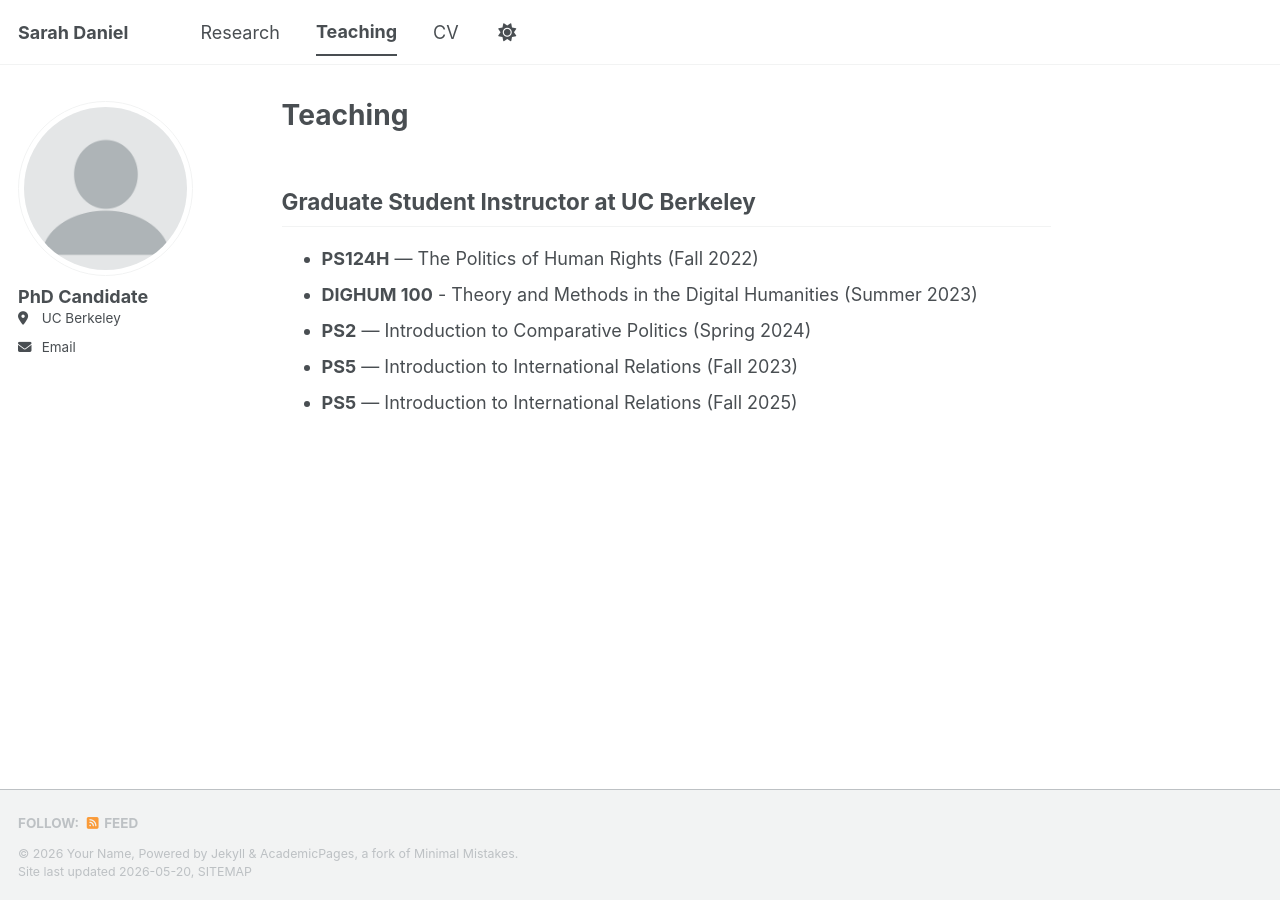
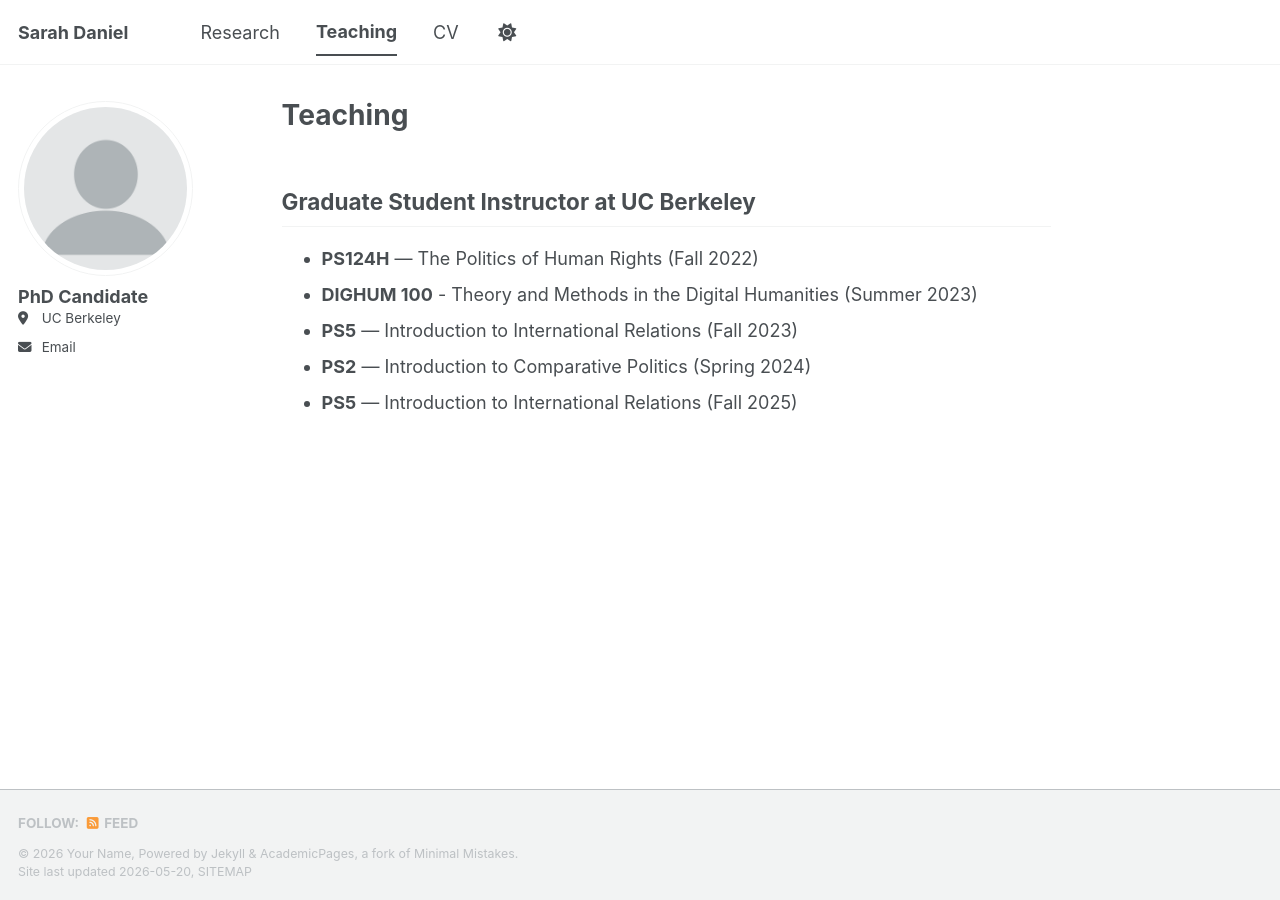
Before and after one commit to SarahDaniel1/SarahDaniel1.github.io, a Jekyll site: the page built from _pages/teaching.md, in a window 1280 px wide. Built offline with Jekyll 4.4.1, drawn with Linux system fonts in a browser that asks for light colours; a script bundle is joined from its source files by our own code; library files that are not in the unit come from our copies.

```diff
--- a/_pages/teaching.md
+++ b/_pages/teaching.md
@@ -9,6 +9,6 @@ author_profile: true
 
 - **PS124H** — The Politics of Human Rights (Fall 2022)
 - **DIGHUM 100** - Theory and Methods in the Digital Humanities (Summer 2023)
+- **PS5** — Introduction to International Relations (Fall 2023)
 - **PS2** — Introduction to Comparative Politics (Spring 2024)
-- **PS5** — Introduction to International Relations (Fall 2023)
 - **PS5** — Introduction to International Relations (Fall 2025)
```
